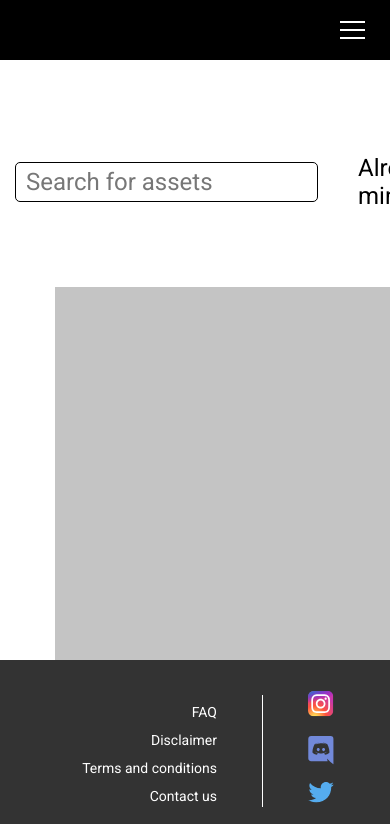
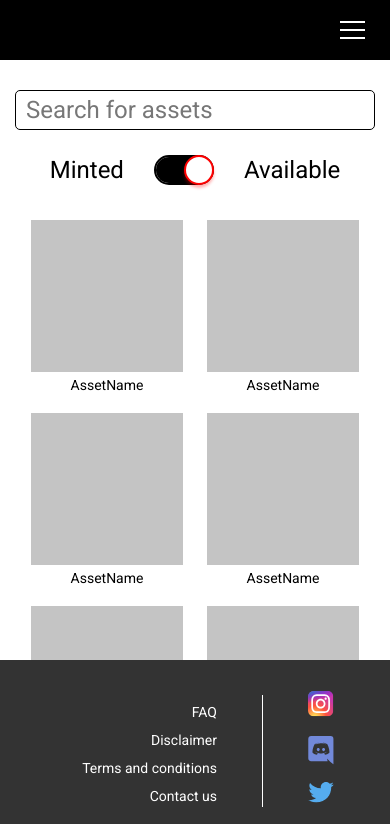
Before and after one commit to A6pAkal7a6pA/fox, a plain HTML site: page gallery.html in a window 390 px wide. Shown: the top 824 px of the page. Drawn offline with Linux system fonts and the light colour scheme.

Commit message:
maked responsive gallery

```diff
--- a/gallery.html
+++ b/gallery.html
@@ -61,7 +61,7 @@
 					</div>
 					<div class="gallery-search__column">
 						<div class="gallery-search__item">
-							Already minted
+							<span>Already</span> minted
 						</div>
 						<div class="gallery-search__item">
 							<div class="gallery-search__toggles">
@@ -70,7 +70,7 @@
 							</div>
 						</div>
 						<div class="gallery-search__item">
-							Still available
+							<span>Still</span> available
 						</div>
 					</div>
 				</div>
--- a/scss/style.scss
+++ b/scss/style.scss
@@ -117,6 +117,7 @@ a {
 	top: 0;
 	left: 0;
 	background: #000000;
+	z-index: 5;
 	&__body {
 		width: 100%;
 		height: 100%;
@@ -267,6 +268,9 @@ a {
 			font-size: 40px;
 			margin-bottom: 30px;
 		}
+	}
+	@media (max-width: 680px) {
+		margin-bottom: 190px;
 	}
 	@media (max-width: 500px) {
 		margin-top: 95px;
@@ -462,9 +466,7 @@ a {
 	height: 100%;
 	margin-top: 117px;
 	margin-bottom: 120px;
-
 	&__body {
-
 	}
 
 	&__search {
@@ -474,6 +476,12 @@ a {
 	}
 
 	&__images {
+	}
+	@media (max-width: 500px) {
+		margin-top: 90px;
+	}
+	@media (max-width: 680px) {
+		margin-bottom: 190px;
 	}
 }
 .gallery-search {
@@ -506,7 +514,7 @@ a {
 	}
 	&__toggles {
 		width: 60px;
-		margin: 50px auto;
+		margin: 40px auto;
 		text-align: center;
 	}
 	&__ios-toggle,
@@ -571,11 +579,36 @@ a {
 	&__item:last-child {
 		margin-right: 0;
 	}
+	@media (max-width: 768px) {
+		flex-direction: column;
+		&__column {
+			width: 100%;
+			justify-content: center;
+		}
+		&__column:last-child {
+			flex: 0 1 auto;
+			margin-left: 0;
+		}
+	}
+	@media (max-width: 500px) {
+		&__item span {
+			display: none;
+		}
+		&__item {
+			margin-right: 30px;
+			text-transform: capitalize;
+		}
+		&__toggles {
+			margin: 25px auto;
+		}
+	}
 }
 
 .gallery-images {
 	display: flex;
 	flex-wrap: wrap;
+	justify-content: center;
+	align-items: center;
 	max-width: 1410px;
 	margin: 0 auto;
 	padding: 0 15px;
@@ -588,5 +621,36 @@ a {
 	}
 	&__item img {
 		margin-bottom: 10px;
+		max-width: 380px;
+	}
+	&__item span {
+		font-size: 24px;
+		line-height: 28px;
+	}
+	@media (max-width: 950px) {
+		max-width: none;
+		&__item img {
+			max-width: 280px;
+		}
+	}
+	@media (max-width: 768px) {
+		&__item img {
+			max-width: 180px;
+		}
+		&__item {
+			margin: 10px 12px 10px 12px;
+		}
+		&__item span {
+			font-size: 14px;
+			line-height: 16px;
+		}
+	}
+
+	@media (max-width: 500px) {
+		margin: 0 -24px;
+		&__item img {
+			max-width: 152px;
+			margin-bottom: 5px;
+		}
 	}
 }
```
Also changed, not shown: css/style.css.
